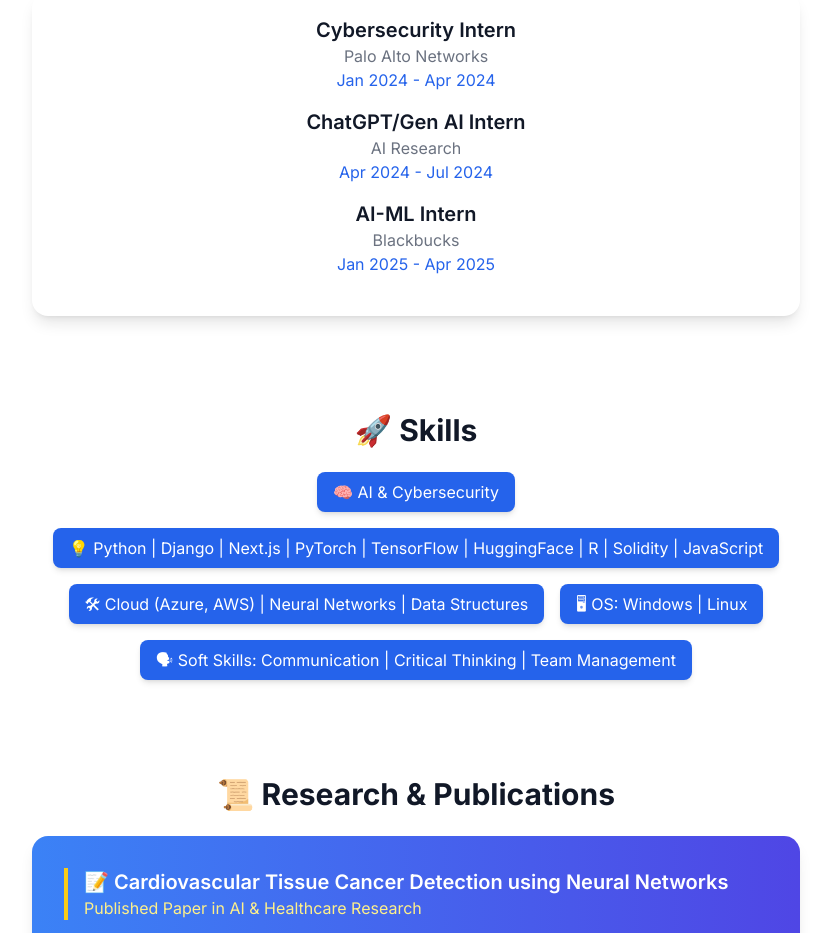
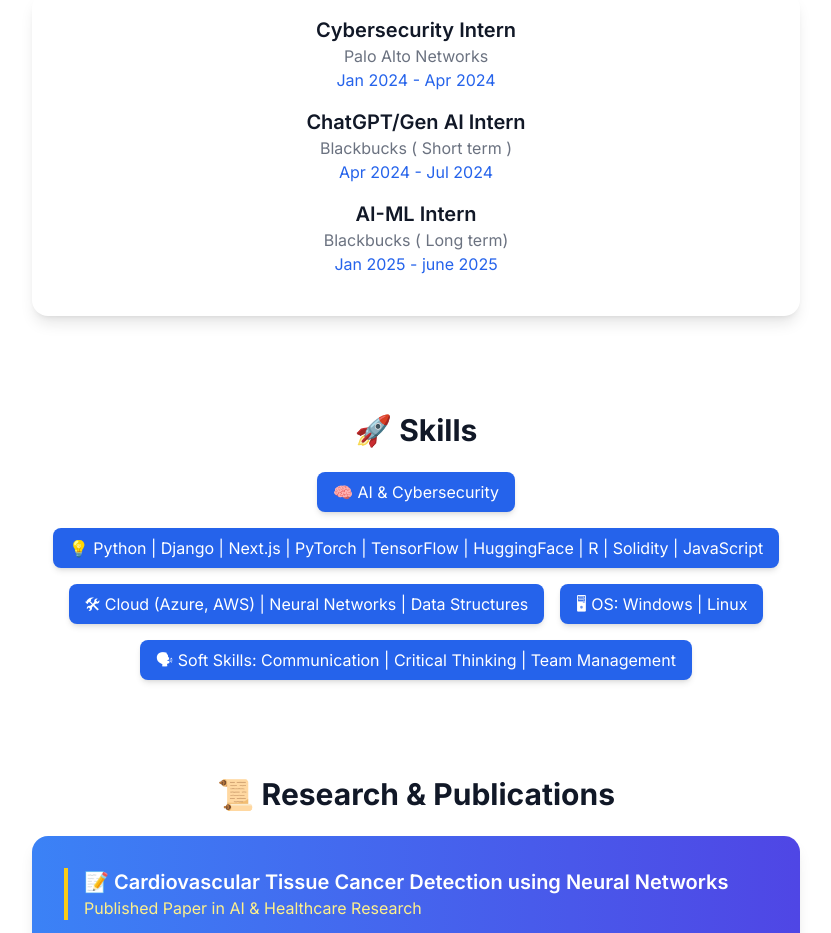
Before and after one commit to MogasalaHemagiri/my-portfolio, a Next.js app: page / in a window 1280 px wide. Shown: the part 1440-2373 px from the top of the page, without its empty margins (224-1055 px from the left). Built offline with nearby package versions, Linux system fonts and the light colour scheme.

Commit message:
Update Experience.js

```diff
--- a/components/Experience.js
+++ b/components/Experience.js
@@ -10,13 +10,13 @@
     },
     {
       role: "ChatGPT/Gen AI Intern",
-      company: "AI Research",
+      company: "Blackbucks ( Short term ) ",
       year: "Apr 2024 - Jul 2024",
     },
     {
       role: "AI-ML Intern",
-      company: "Blackbucks",
-      year: "Jan 2025 - Apr 2025",
+      company: "Blackbucks ( Long term)",
+      year: "Jan 2025 - june 2025",
     },
   ];
 
```
